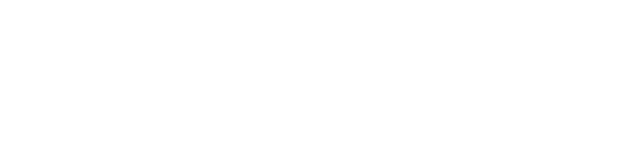
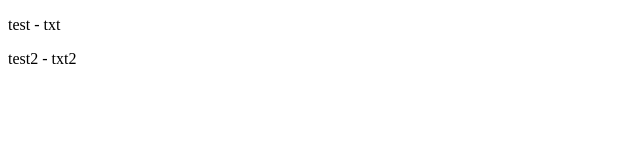
Before and after one commit to FMrtnz/js-json-reader, a plain HTML site: page index.html in a window 1280 px wide. Shown: the whole page, without its empty margins (0-640 px from the left). Drawn offline with nearby package versions, Linux system fonts and the light colour scheme.

Commit message:
add append

```diff
--- a/index.html
+++ b/index.html
@@ -20,7 +20,10 @@
 		//usage:
 		readTextFile("./data.json", function(text){
 		    var data = JSON.parse(text);
-		    console.log(data);
+				$.each(data["data"], function(i){
+					arr = data["data"];
+					$("body").append("<p>" + arr[i]["title"] + " - "+ arr[i]["text"] + "</p>");
+				})
 		});
 	</script>
 </head>
```
